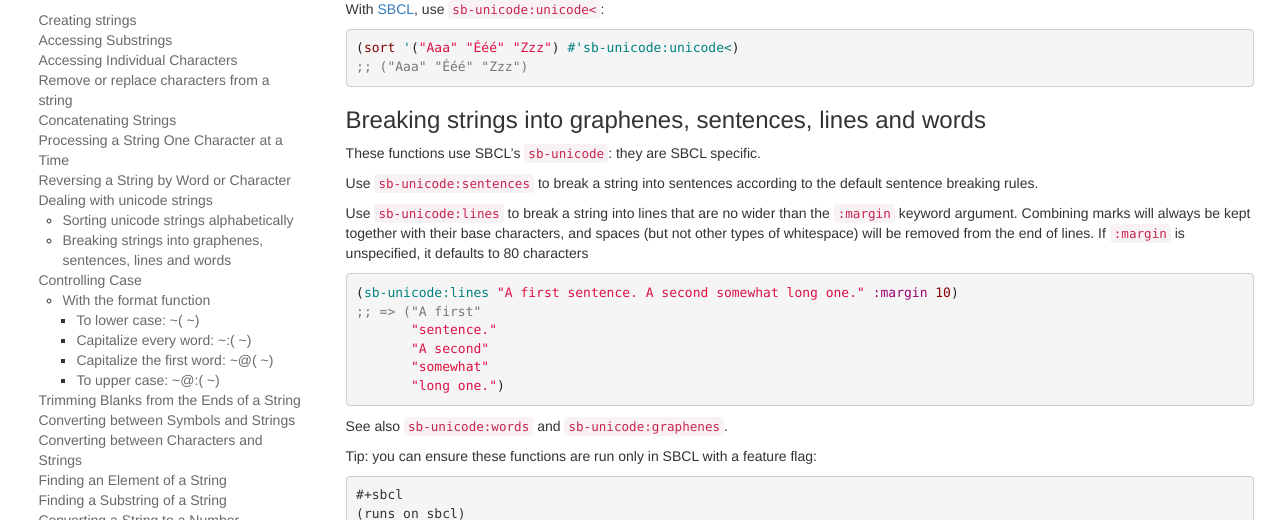
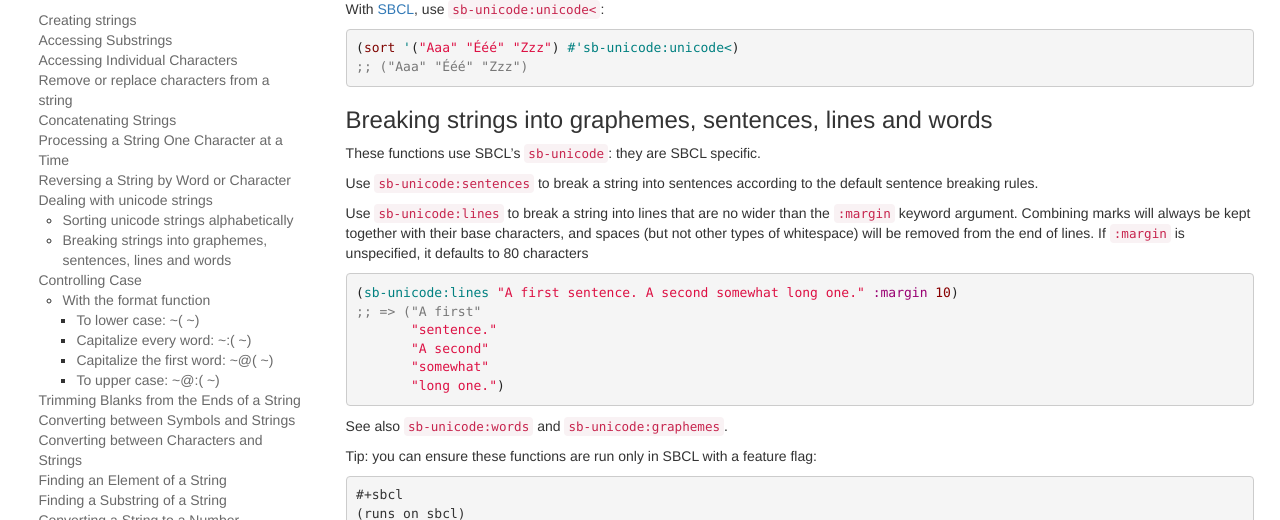
Before and after one commit to LispCookbook/cl-cookbook, a Jekyll site: the page built from strings.md, in a window 1280 px wide and 900 px high, scrolled down 6363 px. Shown: the part 154-674 px from the top of the window. Built offline with Jekyll 4.4.1, drawn with Linux system fonts in a browser that asks for light colours.

Commit message:
Update strings.md - typo
It's grapheme, not graphene.

```diff
--- a/strings.md
+++ b/strings.md
@@ -427,7 +427,7 @@ With [SBCL](http://www.sbcl.org/manual/#String-operations), use `sb-unicode:unic
 ;; ("Aaa" "Ééé" "Zzz")
 ~~~
 
-### Breaking strings into graphenes, sentences, lines and words
+### Breaking strings into graphemes, sentences, lines and words
 
 These functions use SBCL's [`sb-unicode`](http://www.sbcl.org/manual/#String-operations): they are SBCL specific.
 
@@ -446,7 +446,7 @@ than the `:margin` keyword argument. Combining marks will always be kept togethe
        "long one.")
 ~~~
 
-See also `sb-unicode:words` and `sb-unicode:graphenes`.
+See also `sb-unicode:words` and `sb-unicode:graphemes`.
 
 Tip: you can ensure these functions are run only in SBCL with a feature flag:
 
```
